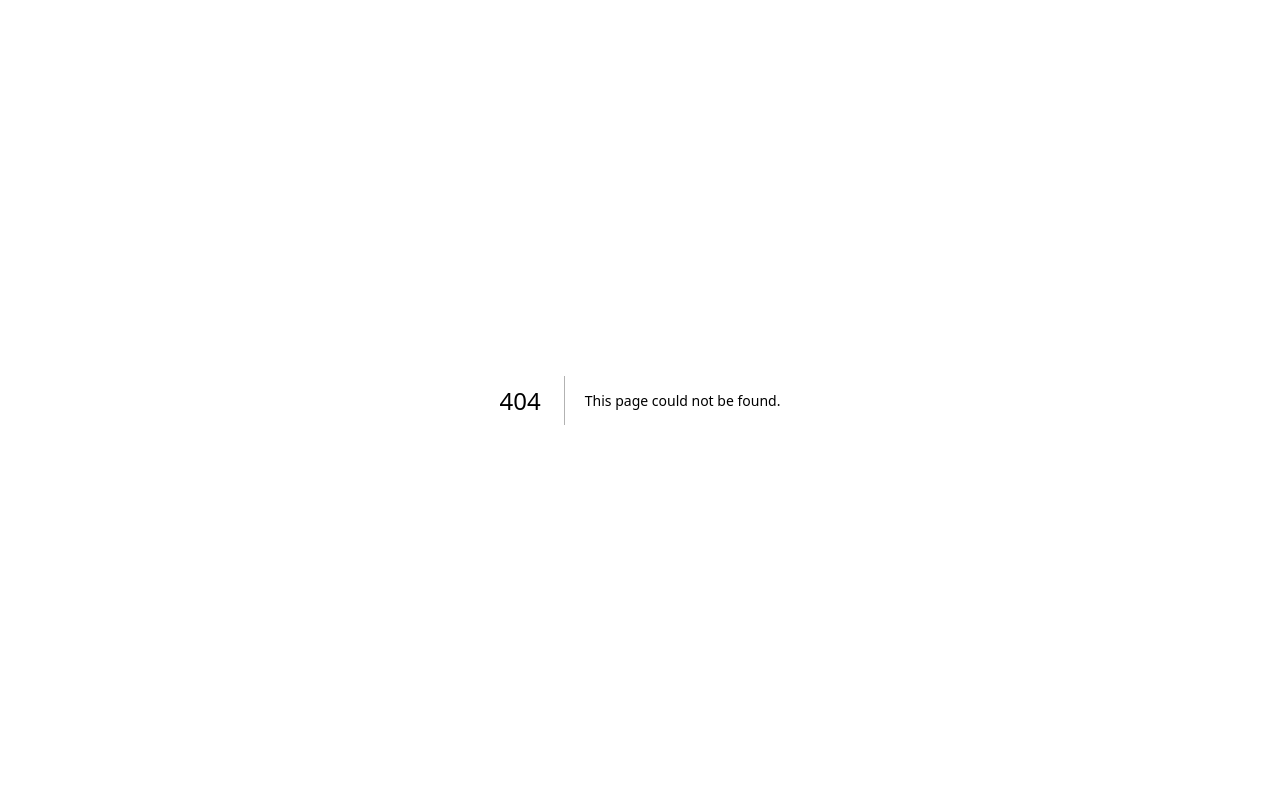
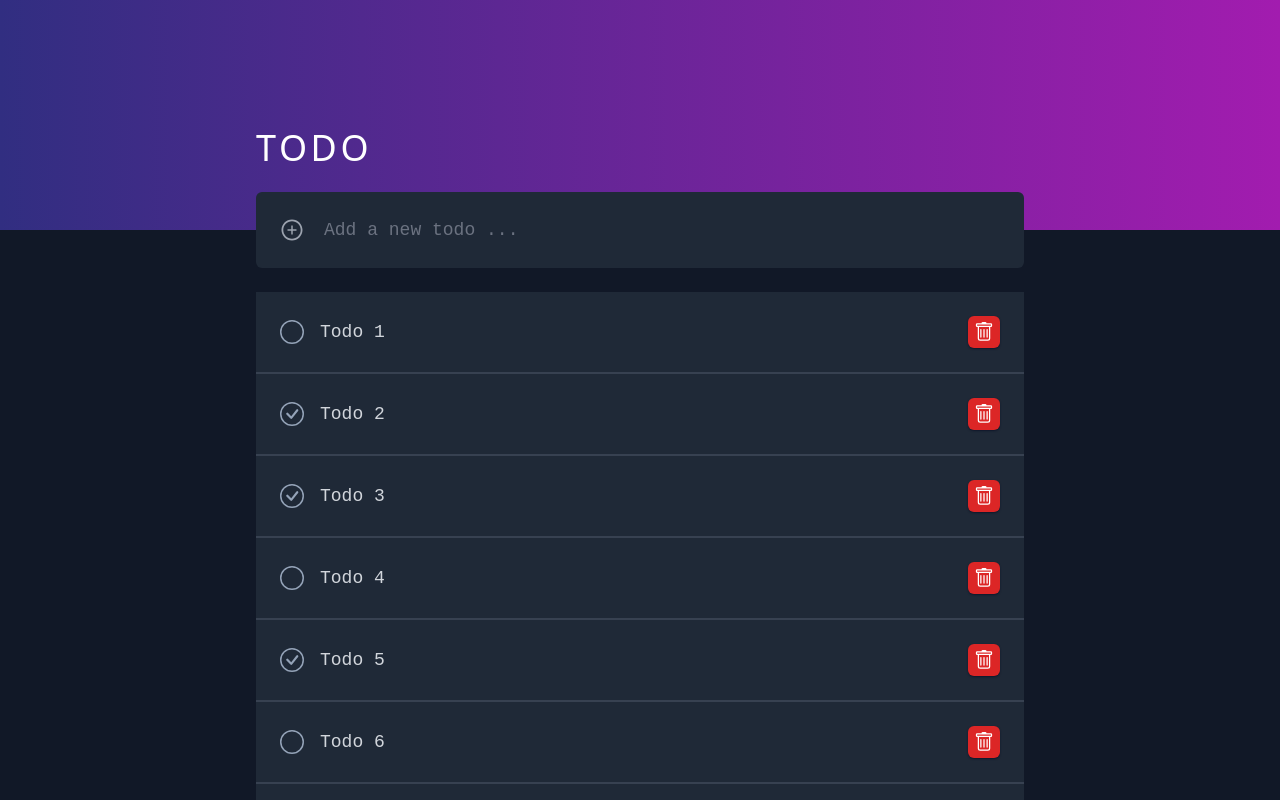
Before and after one commit to dodiz/next-todo-app, a Next.js app: page /todos in a window 1280 px wide. Before the commit this address had no page. Built offline with nearby package versions, Linux system fonts and the light colour scheme.

Commit message:
added todo page

```diff
--- /dev/null
+++ b/src/components/TodosList.tsx
@@ -0,0 +1,44 @@
+import { useState, useCallback } from "react";
+import { BsCircle, BsCheckCircle, BsTrash } from "react-icons/bs";
+import { useTodo } from "~/hooks";
+
+export const TodosList: React.FC = () => {
+  const { todos, check, unCheck, remove } = useTodo();
+  const [completed, setCompleted] = useState<string[]>(
+    todos.filter((todo) => todo.completed).map((todo) => todo.id)
+  );
+
+  console.log(todos.map((todo) => todo.completed));
+
+  return (
+    <>
+      {todos.map((todo, i) => (
+        <div
+          key={todo.id}
+          className="group flex cursor-pointer select-none items-center justify-between border-b-2 border-gray-700 bg-gray-800 p-6 hover:bg-slate-800"
+        >
+          <div className="flex items-center">
+            {completed.indexOf(todo.id) !== -1 ? (
+              <BsCheckCircle
+                onClick={() => unCheck(todo.id)}
+                className="slate-500 mr-4 h-6 w-6 fill-slate-400"
+              />
+            ) : (
+              <BsCircle
+                onClick={() => check(todo.id)}
+                className="mr-4 h-6 w-6 fill-slate-400 stroke-0"
+              />
+            )}
+            <div className="flex-1 text-lg text-gray-300 ">{todo.title}</div>
+          </div>
+          <div
+            onClick={() => remove(todo.id)}
+            className="relative flex h-8 w-8 items-center justify-center rounded-md bg-red-600 shadow-sm shadow-slate-900 hover:top-0.5 hover:left-0.5"
+          >
+            <BsTrash className="fill-white-500 h-5 w-5" />
+          </div>
+        </div>
+      ))}
+    </>
+  );
+};
--- /dev/null
+++ b/src/components/index.ts
@@ -0,0 +1 @@
+export * from "./TodosList";
--- /dev/null
+++ b/src/pages/todos/index.tsx
@@ -0,0 +1,58 @@
+import type { NextPage, GetServerSideProps } from "next";
+import { AiOutlinePlusCircle } from "react-icons/ai";
+import { NavLink } from "~/views";
+import { TodosList } from "~/components";
+import { todos } from "~/data";
+
+type TodosPageProps = {};
+
+const TodosPage: NextPage<TodosPageProps> = () => {
+  return (
+    <main
+      className="flex h-full w-full justify-center overflow-auto bg-gray-900 bg-gradient-to-r
+    from-indigo-900 to-fuchsia-700 bg-[length:100%_230px] bg-local bg-no-repeat pt-32"
+    >
+      <div className="h-3/5 w-4/5 md:w-3/5 lg:w-3/5">
+        <h1 className="font-sans text-4xl font-medium uppercase tracking-widest">
+          Todo
+        </h1>
+        <div className="my-6 flex items-center rounded-md bg-gray-800 p-6">
+          <AiOutlinePlusCircle className="mr-5 h-6 w-6 fill-gray-400 hover:fill-gray-200 " />{" "}
+          <input
+            type="text"
+            placeholder="Add a new todo ..."
+            className="flex-1 bg-transparent text-lg text-gray-300 outline-none placeholder:text-gray-500"
+          />
+        </div>
+        <div className="mb-96 rounded-md bg-gray-800">
+          <TodosList />
+          <div className="flex justify-between p-6 text-base text-gray-500">
+            <div>{todos.length} items left</div>
+            <div className="[&>a:hover]:text-blue-600 [&>a]:font-semibold">
+              <NavLink className="mr-4" href="/todos">
+                All
+              </NavLink>
+              <NavLink className="mr-4" href="/todos/active">
+                Active
+              </NavLink>
+              <NavLink href="/todos/completed">Completed</NavLink>
+            </div>
+            <a className="cursor-pointer font-semibold hover:text-blue-600">
+              Clear completed
+            </a>
+          </div>
+        </div>
+      </div>
+    </main>
+  );
+};
+
+export const getServerSideProps: GetServerSideProps<
+  TodosPageProps
+> = async () => {
+  return {
+    props: {},
+  };
+};
+
+export default TodosPage;
```
